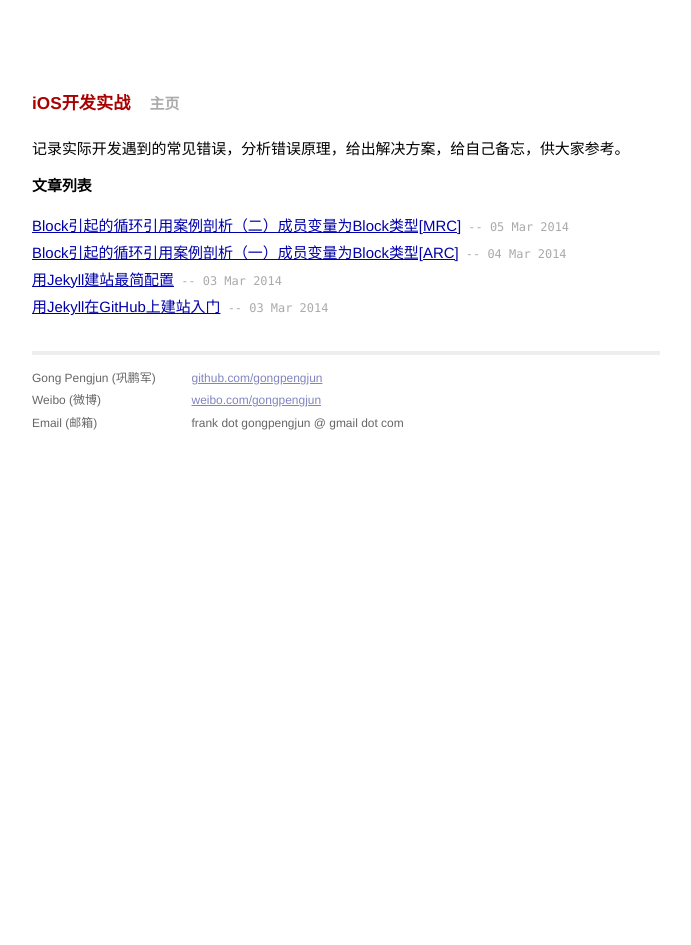
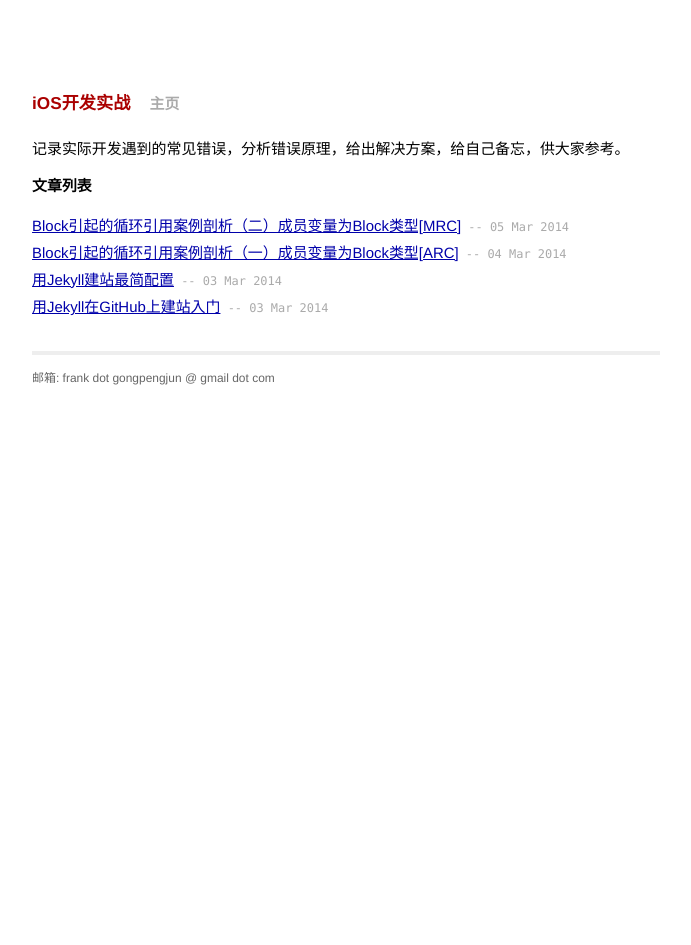
Before and after one commit to gongpengjun/gongpengjun.github.io, a Jekyll site: the page built from index.html, in a window 1280 px wide. Shown: the whole page, without its empty margins (294-985 px from the left). Built offline with Jekyll 4.4.1, drawn with Linux system fonts in a browser that asks for light colours; Markdown is read by kramdown in place of the engine named in the settings.

Commit message:
简化页脚布局

```diff
--- a/_layouts/default.html
+++ b/_layouts/default.html
@@ -24,20 +24,7 @@
           {{ content }}
 
           <div class="footer">
-            <div class="contact">
-              <p>
-                Gong Pengjun (巩鹏军)<br />
-                Weibo (微博)<br />
-                Email (邮箱)
-              </p>
-            </div>
-            <div class="contact">
-              <p>
-                <a href="https://github.com/gongpengjun" target="_blank">github.com/gongpengjun</a><br />
-                <a href="http://weibo.com/gongpengjun" target="_blank">weibo.com/gongpengjun</a><br />
-                frank dot gongpengjun @ gmail dot com
-              </p>
-            </div>
+            <p>邮箱: frank dot gongpengjun @ gmail dot com</p>
           </div>
         </div>
 
--- a/css/main.css
+++ b/css/main.css
@@ -115,25 +115,6 @@ a:visited { color: #a0a; }
   overflow: hidden;
 }
 
-.footer .contact {
-  float: left;
-  margin-right: 3em;
-}
-
-.footer .contact a {
-  color: #8085C1;
-}
-
-.footer .rss {
-  margin-top: 1.1em;
-  margin-right: -.2em;
-  float: right;
-}
-
-.footer .rss img {
-  border: 0;
-}
-
 /*****************************************************************************/
 /*
 /* Posts
```
